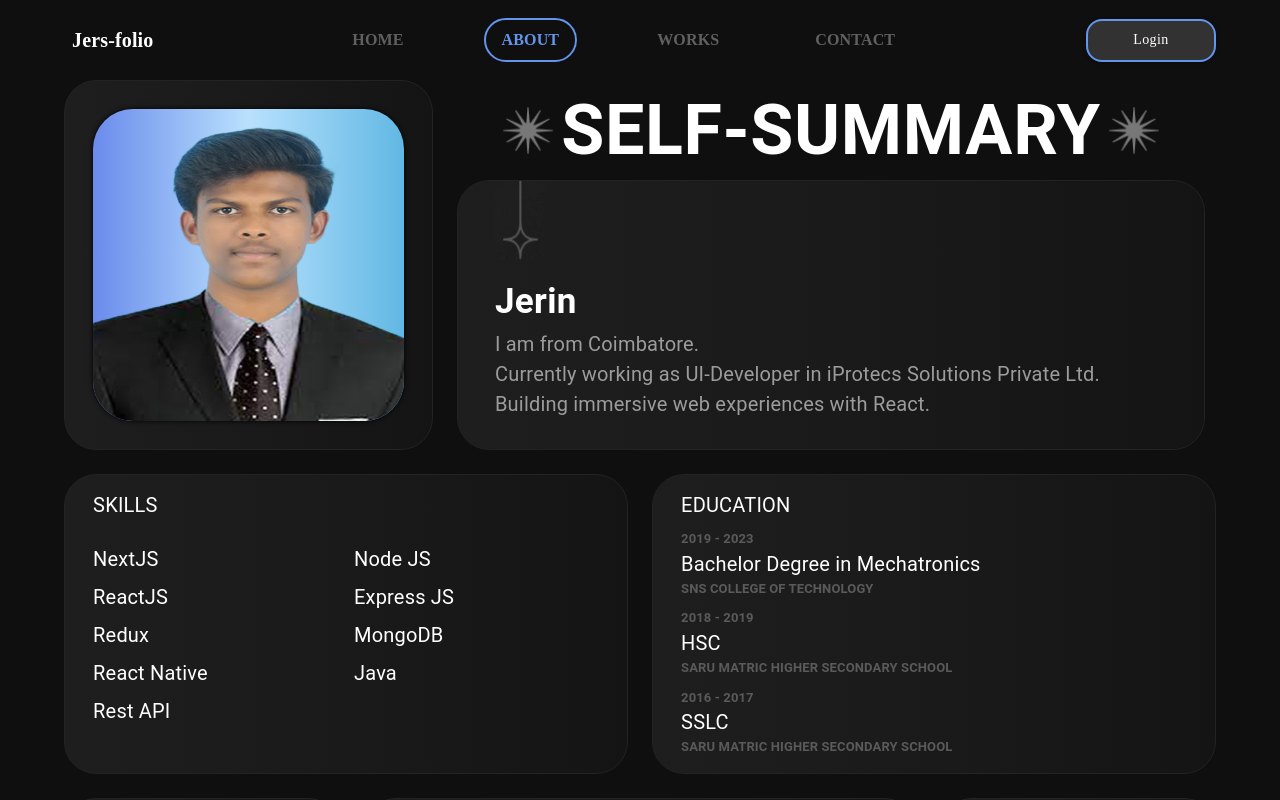
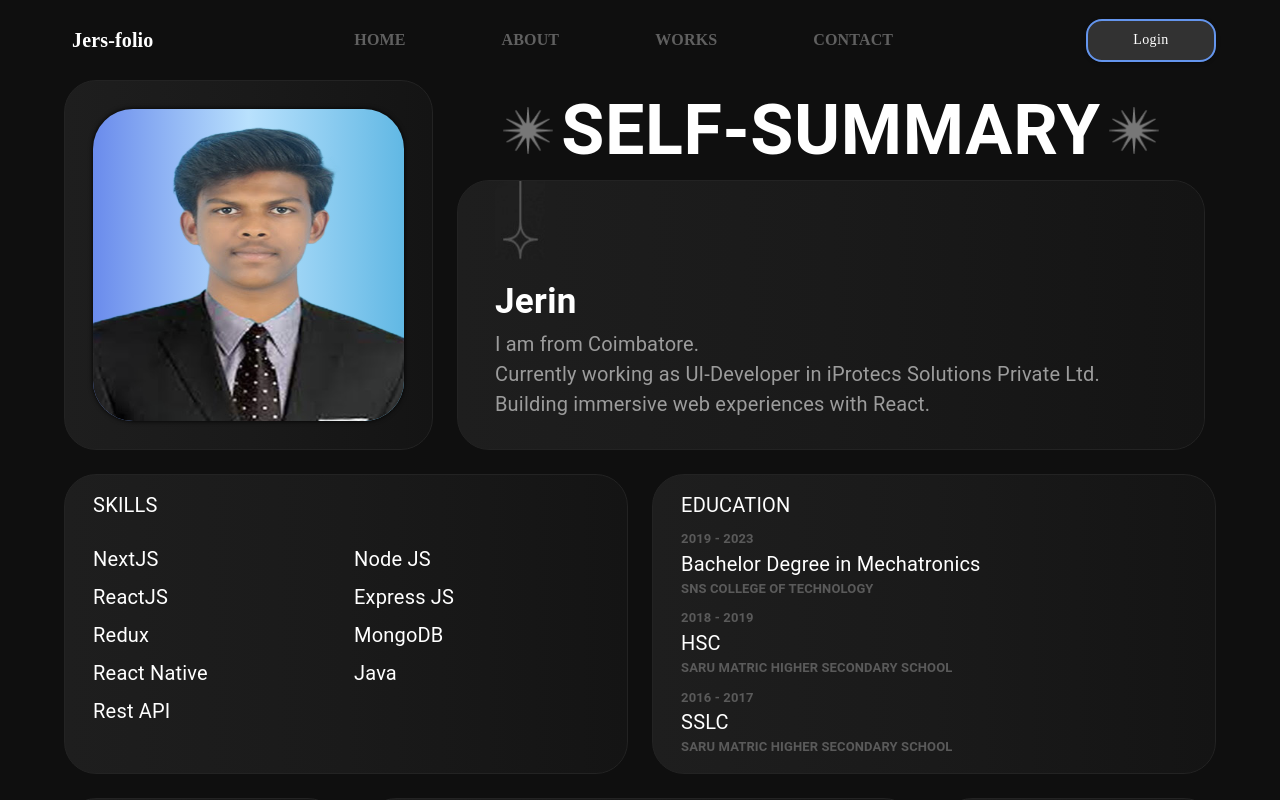
Before and after one commit to JerinOfficial2001/portfolio_nextjs, a Next.js app: page /about in a window 1280 px wide. Built offline with nearby package versions, Linux system fonts and the light colour scheme; no server answers.

Commit message:
Abt pg Menu change to credentials

```diff
--- a/components/Navbar.js
+++ b/components/Navbar.js
@@ -96,7 +96,7 @@ export default function Navbar({ dashboard }) {
     {
       id: 2,
       title: "About",
-      to: `/about${
+      to: `/credentials${
         homepage && homepage !== "homepage"
           ? "?id=" + homepage
           : userData
@@ -105,7 +105,7 @@ export default function Navbar({ dashboard }) {
           ? "?id=" + id
           : "?id=66276a73361a148fef6608c2"
       }`,
-      path: "/about",
+      path: "/credentials",
       icon: <InventoryOutlinedIcon />,
     },
     {
@@ -243,7 +243,7 @@ export default function Navbar({ dashboard }) {
                 >
                   <Typography
                     sx={{
-                      ...(location == menu.path ||
+                      ...(location.includes(menu.path) ||
                       (location == "/" && menu.title == "Home")
                         ? {
                             color: "cornflowerblue",
--- a/components/ResNav.js
+++ b/components/ResNav.js
@@ -47,7 +47,7 @@ export default function ResNav({
     {
       id: 2,
       title: "About",
-      to: `/about${
+      to: `/credentials${
         homepage && homepage !== "homepage"
           ? "?id=" + homepage
           : userData
@@ -56,7 +56,7 @@ export default function ResNav({
           ? "?id=" + id
           : "?id=66276a73361a148fef6608c2"
       }`,
-      path: "/about",
+      path: "/credentials",
       icon: <InventoryOutlinedIcon />,
     },
     {
```
